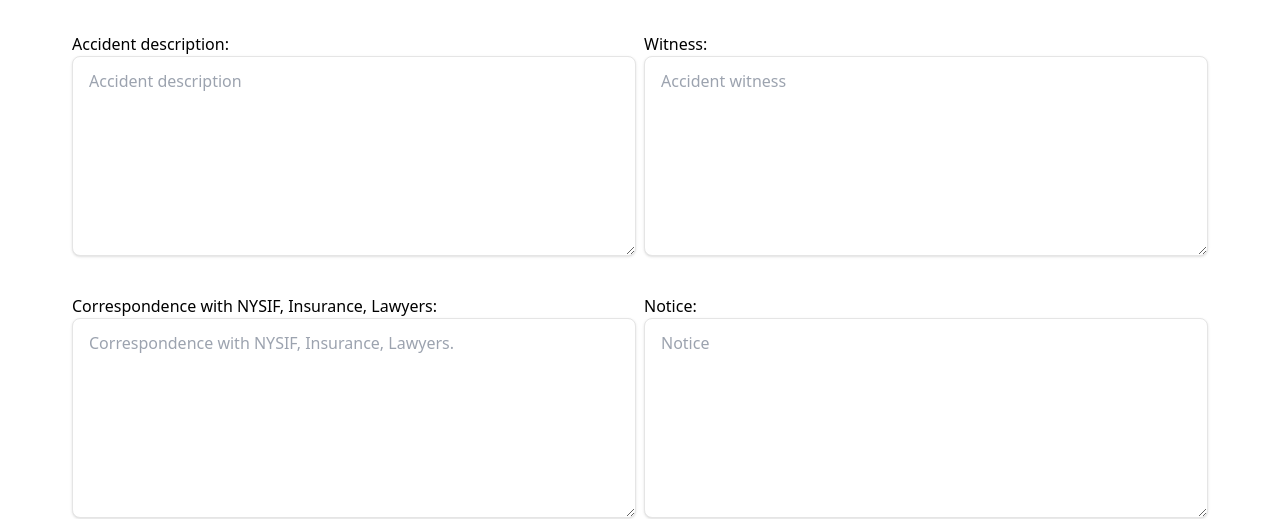
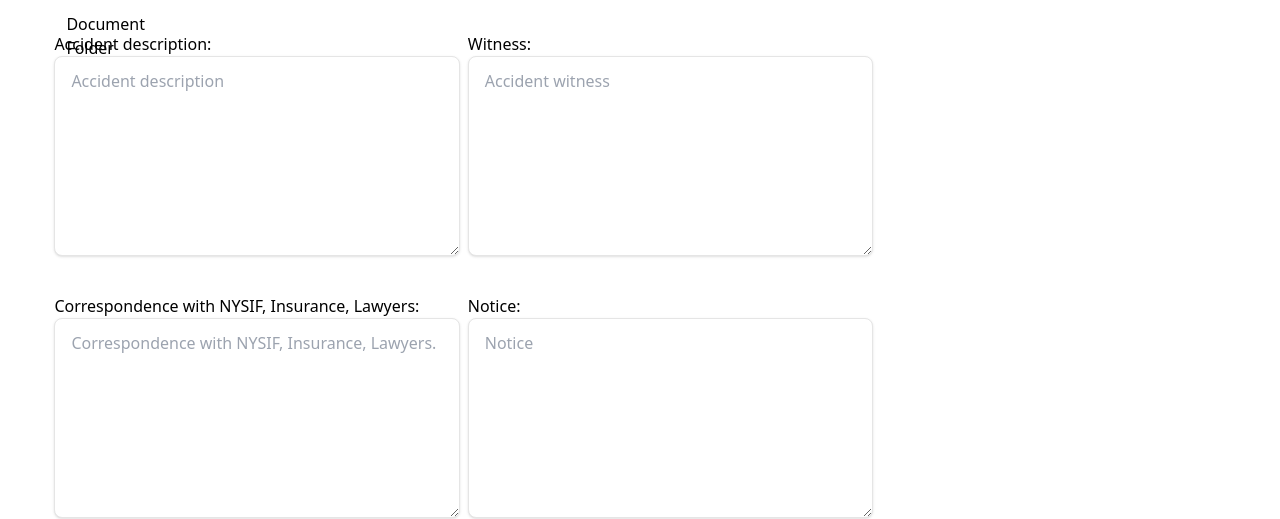
Before and after one commit to GMNYConstruction/GMNY_CRM, a Next.js app: page /extended in a window 1280 px wide. Shown: the part 344-863 px from the top of the page. Built offline with nearby package versions, Linux system fonts and the light colour scheme; no server answers; the database is empty.

Commit message:
Create bg for pdf save, fix textarea pdf format

```diff
--- a/src/components/TextArea.tsx
+++ b/src/components/TextArea.tsx
@@ -1,4 +1,4 @@
-import React, { FC } from "react";
+import React, { FC, useRef } from "react";
 
 interface IProps {
   placeholder: string;
@@ -7,16 +7,36 @@ interface IProps {
   value: string | undefined;
   inputHandler: (e: React.ChangeEvent<HTMLTextAreaElement>) => void;
   readOnly?: boolean;
+  resize?: boolean;
 }
 
-export const TextArea: FC<IProps> = ({ readOnly = false, placeholder, id, properties, value, inputHandler }) => {
+export const TextArea: FC<IProps> = ({
+  readOnly = false,
+  placeholder,
+  id,
+  properties,
+  value,
+  inputHandler,
+  resize,
+}) => {
+  const ref = useRef<HTMLTextAreaElement>(null);
+
+  if (resize && ref.current) {
+    ref.current.style.width = ref.current.clientWidth / 1.9 + "px";
+    ref.current.style.height = ref.current.scrollHeight + "px";
+    ref.current.style.maxHeight = ref.current.scrollHeight + "px";
+  } else if (ref.current) {
+    ref.current.style.width = "100%";
+    ref.current.style.height = "auto";
+    ref.current.style.maxHeight = "auto";
+  }
+
   return (
     <textarea
-      className={`${properties} w-full min-h-[200px] max-h-[300px] px-4 py-3 bg-white rounded-lg shadow border border-neutral-200 flex-col `}
+      className={`w-full min-h-[200px]  h-0 px-4 py-3 bg-white rounded-lg shadow border border-neutral-200 flex-col ${properties}`}
       name={id}
       id={id}
-      cols={30}
-      rows={7}
+      ref={ref}
       onChange={inputHandler}
       value={value}
       placeholder={placeholder}
--- a/src/pages/extended/index.tsx
+++ b/src/pages/extended/index.tsx
@@ -26,7 +26,7 @@ const Extended = () => {
   const [commentResponse, setCommentResponse] = useState("");
   const [comment, setComment] = useState<CommentType>({} as CommentType);
   const [accident, setAccident] = useState<Accidents>({} as Accidents);
-  const componentRef = useRef<any>();
+  const componentRef = useRef<any>(null);
 
   const handlePrint = useReactToPrint({
     onBeforeGetContent: async () => setHide(true),
@@ -134,6 +134,12 @@ const Extended = () => {
   };
 
   return (
+    <div>
+      <div
+        className={`absolute w-[100vw] h-[100vh] z-[1000] bg-neutral-500 inset-0 ${
+          !hide && "hidden"
+        } ease-in-out duration-300`}
+      ></div>
       <div className="flex flex-col w-full justify-center items-center" ref={componentRef}>
         <form onSubmit={formHandler} className="flex flex-col  w-[90%] justify-center">
           <div className={`flex w-full justify-between gap-4 px-2 ${hide && "hidden"}`}>
@@ -321,6 +327,7 @@ const Extended = () => {
                     inputHandler={handleChange}
                     id="accidentDescription"
                     readOnly={readOnly}
+                    resize={hide}
                   />
                 </div>
                 <div className="w-[50%] ">
@@ -331,6 +338,7 @@ const Extended = () => {
                     inputHandler={handleChange}
                     id="witness"
                     readOnly={readOnly}
+                    resize={hide}
                   />
                 </div>
               </div>
@@ -364,7 +372,9 @@ const Extended = () => {
           <h1 className="w-[35%]">Comments: </h1>
           <div className="flex flex-col gap-3">
             <div className={`flex flex-col gap-2 ${hide && "hidden"}`}>
-            <h1 className={`${commentResponse === "Comment posted successfuly!" ? "text-green-600" : "text-red-500"}`}>
+              <h1
+                className={`${commentResponse === "Comment posted successfuly!" ? "text-green-600" : "text-red-500"}`}
+              >
                 {commentResponse}
               </h1>
               <TextArea
@@ -401,6 +411,7 @@ const Extended = () => {
           </div>
         </form>
       </div>
+    </div>
   );
 };
 
```
Lines whose indentation alone changed are shown as unchanged.
